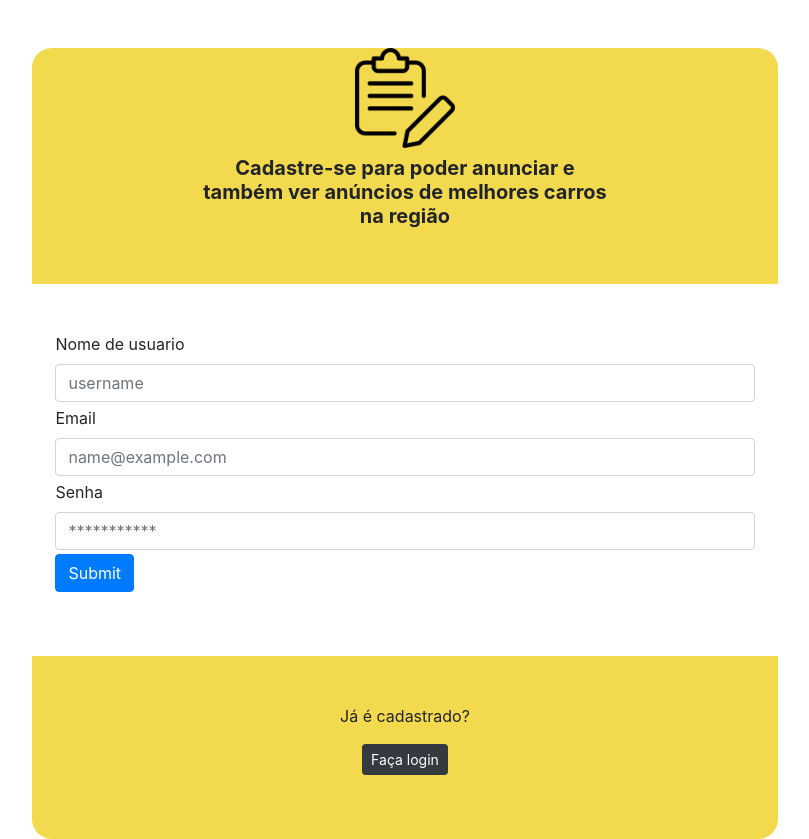
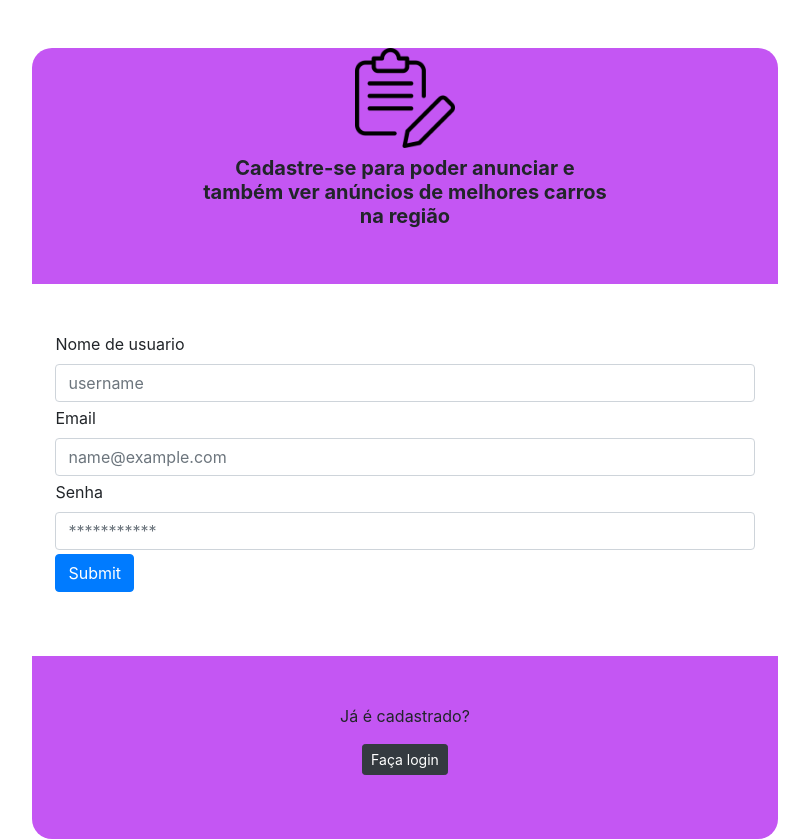
Before and after one commit to odivanmarco/Repul, a Django app: template autenticacao/templates/cadastro.html in a window 1280 px wide. Shown: the whole page, without its empty margins (235-1044 px from the left). Run offline with Django 4.2, Linux system fonts and the light colour scheme; the template is opened without the code that fills it, so the values that code supplies are empty; some libraries are stand-ins or nearby versions.

Commit message:
mudando a cor de cadastro e login

```diff
--- a/templates/static/autenticacao/css/cadastro.css
+++ b/templates/static/autenticacao/css/cadastro.css
@@ -1,7 +1,7 @@
 
 
 #logo-e-letreiro{
-    background-color: #F3D94D;
+    background-color: #c456f3;
     border-top-left-radius: 20px;
     border-top-right-radius: 20px;
 }
@@ -11,7 +11,7 @@
 }
 
 #nao-possui-conta{
-    background-color: #F3D94D;
+    background-color: #c456f3;
     border-bottom-left-radius: 20px;
     border-bottom-right-radius: 20px;
 }
```
Also changed, not shown: db.sqlite3.
